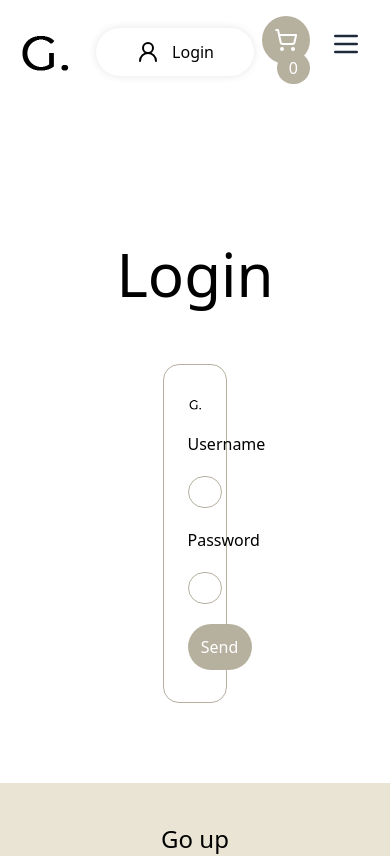
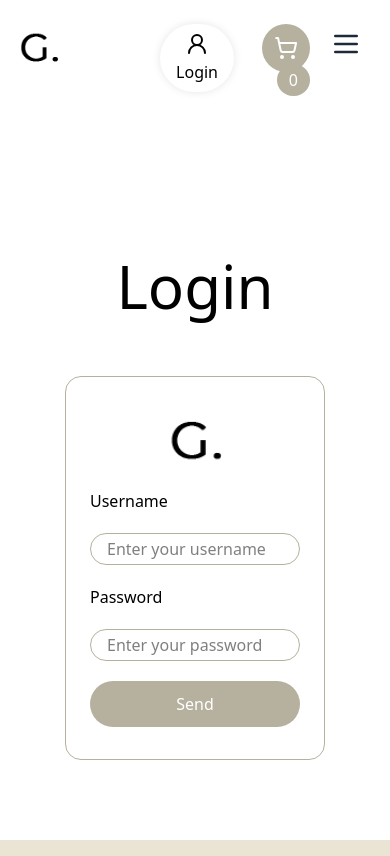
Before and after one commit to Antoinekoe/get-all, a React (Vite) app: page /login in a window 390 px wide. Shown: the top 856 px of the page. Built offline with nearby package versions, Linux system fonts and the light colour scheme.

Commit message:
Login button done

```diff
--- a/src/components/Layout/Menu.jsx
+++ b/src/components/Layout/Menu.jsx
@@ -51,7 +51,7 @@ const Menu = () => {
   return (
     <header className="px-4 py-6 w-full max-w-full overflow-hidden">
       <nav className="flex justify-between items-center w-full">
-        <Link to="/" className="flex-shrink-0">
+        <Link to="/" className="flex flex-col self-start">
           <img src={logo} alt="Logo" className="max-w-full h-auto" />
         </Link>
 
@@ -92,12 +92,12 @@ const Menu = () => {
             </Link>
           </li>
         </ul>
-        <div className="flex justify-end w-full items-end pr-30">
+        <div className="flex justify-end w-full items-end pr-35 lg:pr-20">
           <Link
             to={"/login"}
-            className="bg-white px-10 py-3 shadow-uniform rounded-4xl"
+            className="bg-white px-4 py-2 lg:px-5 lg:py-3 shadow-uniform rounded-full"
           >
-            <div className="flex gap-3">
+            <div className="flex flex-col justify-center items-center gap-1">
               <UserRound />
               <span>Login</span>
             </div>
@@ -122,7 +122,7 @@ const Menu = () => {
         {/* Mobile menu sidebar */}
         {isMenuOpen && (
           <div
-            className="md:hidden fixed top-0 right-0 w-1/2 h-full bg-white shadow-lg z-[99999] border-l overflow-y-auto"
+            className="lg:hidden fixed top-0 right-0 w-1/2 h-full bg-white shadow-lg z-[99999] border-l overflow-y-auto"
             onScroll={handleMenuScroll}
           >
             <ul className="flex flex-col p-6 space-y-6 mt-20">
--- a/src/components/cart/Cart.jsx
+++ b/src/components/cart/Cart.jsx
@@ -46,10 +46,10 @@ const Cart = () => {
           <ShoppingCart
             color="white"
             size={56}
-            className="bg-[#B6B09F] py-3 rounded-4xl cursor-pointer z-10000 fixed lg:right-4 right-20 top-4 lg:w-14 lg:h-14 w-12 h-12"
+            className="bg-[#B6B09F] py-3 rounded-4xl cursor-pointer z-10000 fixed lg:right-4 right-20 top-6 lg:w-14 lg:h-14 w-12 h-12"
             onClick={handleClick}
           />
-          <div className="bg-[#B6B09F] text-white rounded-full py-1 px-3 z-10001 cursor-pointer fixed lg:right-4 lg:top-16 right-20 top-13">
+          <div className="bg-[#B6B09F] text-white rounded-full py-1 px-3 z-10001 cursor-pointer fixed lg:right-4 lg:top-17 right-20 top-16">
             {products.length}
           </div>
         </div>
@@ -61,7 +61,7 @@ const Cart = () => {
           <X
             color="white"
             size={56}
-            className="bg-[#B6B09F] py-3 rounded-4xl cursor-pointer fixed lg:right-4 right-20 top-4 z-5001 lg:w-14 lg:h-14 w-12 h-12"
+            className="bg-[#B6B09F] py-3 rounded-4xl cursor-pointer fixed lg:right-4 right-20 top-6 z-5001 lg:w-14 lg:h-14 w-12 h-12"
             onClick={handleClick}
           />
 
--- a/src/pages/Login.jsx
+++ b/src/pages/Login.jsx
@@ -12,9 +12,9 @@ const Login = () => {
       </div>
 
       <form
-        action="/"
+        action="https://dummyjson.com/user/login"
         method="POST"
-        className="flex flex-col flex-1 w-2/12 mx-auto rounded-2xl px-6 py-8 gap-5 justify-center border-1 border-[#B6B09F]"
+        className="flex flex-col flex-1 w-4/6 xl:w-2/7 mx-auto rounded-2xl px-6 py-8 gap-5 justify-center border-1 border-[#B6B09F]"
       >
         <img src={logo} alt="Logo" className="w-15 mx-auto" />
         <label>Username</label>
@@ -22,12 +22,14 @@ const Login = () => {
           type="text"
           className="border-1 border-[#B6B09F] rounded-2xl h-8 px-4"
           placeholder="Enter your username"
+          name="username"
         />
         <label>Password</label>
         <input
           type="text"
           className="border-1 border-[#B6B09F] rounded-2xl h-8 px-4"
           placeholder="Enter your password"
+          name="password"
         />
         <button className="flex justify-center items-center cursor-pointer li-item-active self-start w-full hover:shadow-lg">
           Send
```
